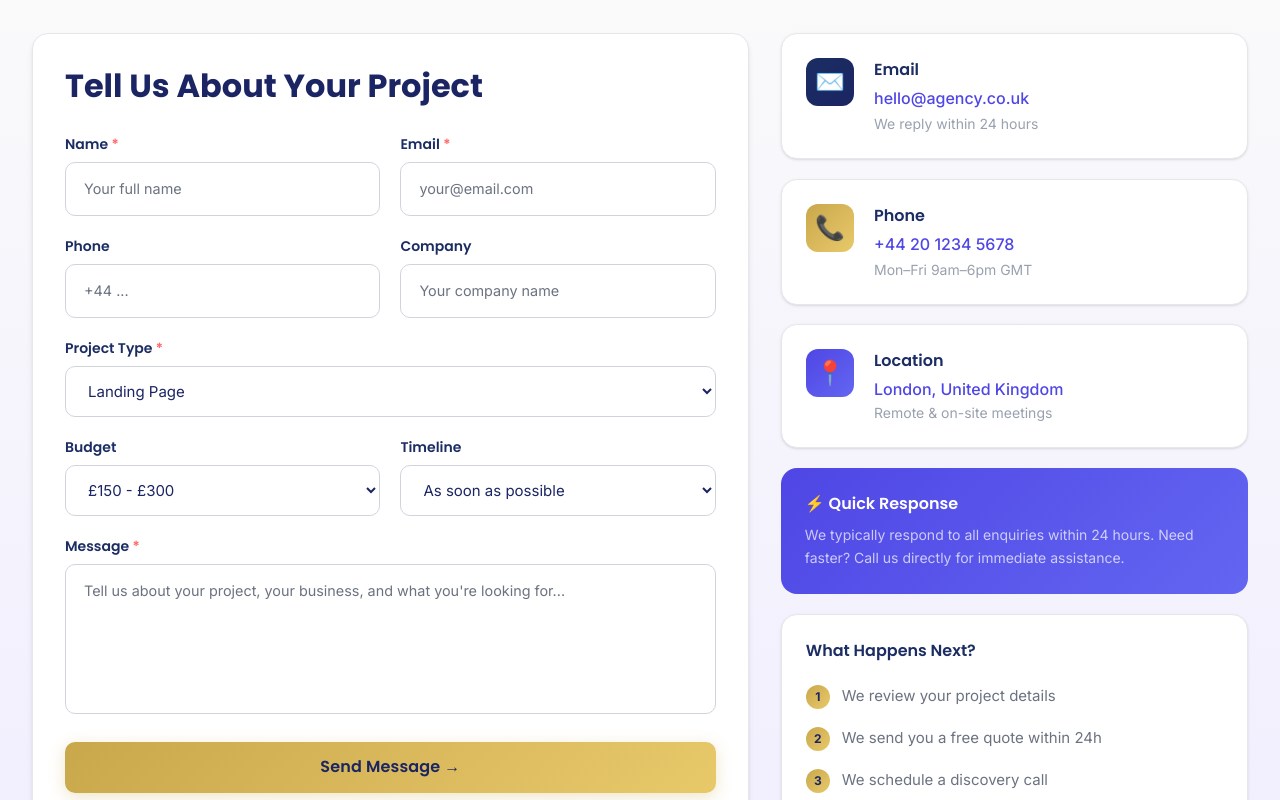
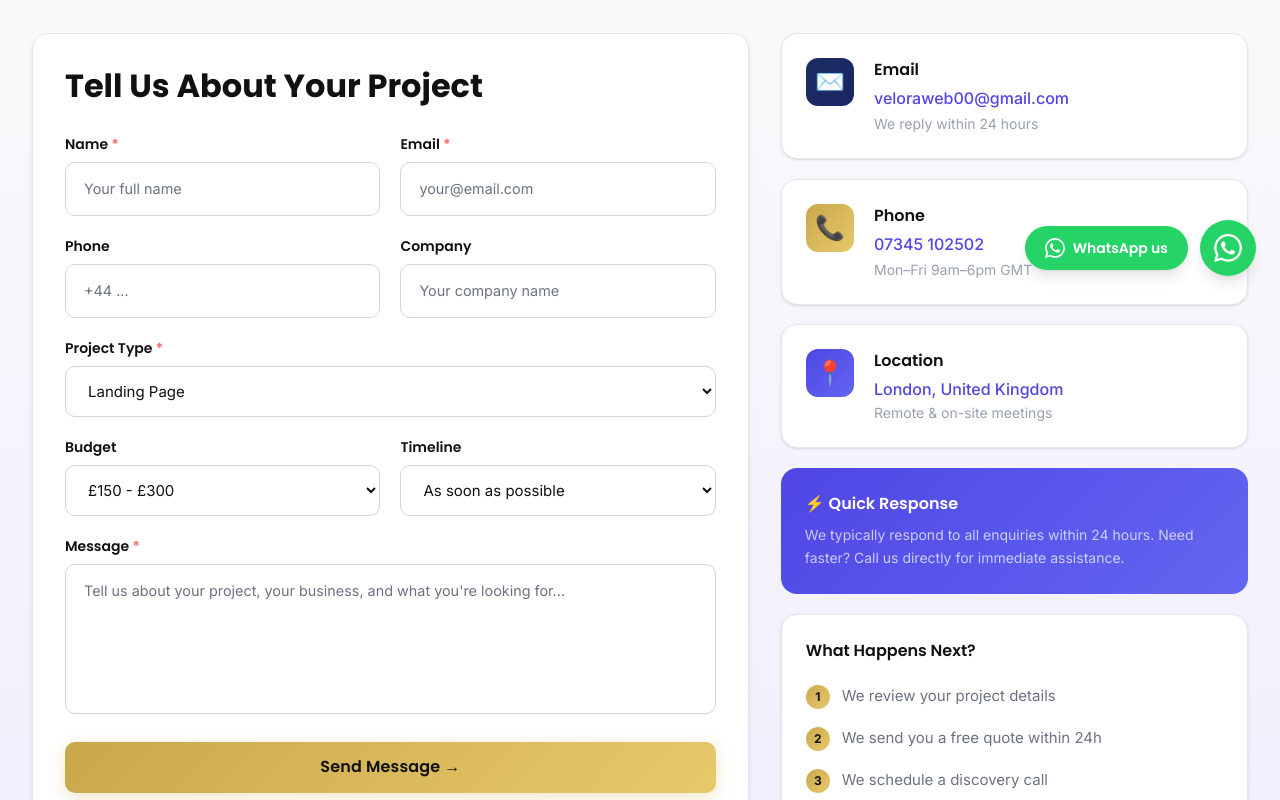
Before and after one commit to Deep4755/velora_web, a React (Vite) app: page /contact in a window 1280 px wide. Shown: the part 500-1300 px from the top of the page. Built offline with nearby package versions, Linux system fonts and the light colour scheme.

Commit message:
Add WhatsApp button, update contact details, change headings to black

```diff
--- a/src/components/FAQSection.jsx
+++ b/src/components/FAQSection.jsx
@@ -73,7 +73,7 @@ export default function FAQSection({ faqs = defaultFaqs, light = false }) {
                           : "text-white group-hover:text-[#C9A84C]"
                         : isOpen
                         ? "text-[#4F46E5]"
-                        : "text-[#1B2563] group-hover:text-[#4F46E5]"
+                        : "text-[#111111] group-hover:text-[#4F46E5]"
                     }`}
                     style={{ fontFamily: "'Poppins', sans-serif" }}
                   >
@@ -89,7 +89,7 @@ export default function FAQSection({ faqs = defaultFaqs, light = false }) {
                     }`}
                   >
                     <svg
-                      className={`w-3.5 h-3.5 transition-colors ${isOpen ? "text-[#1B2563]" : light ? "text-white" : "text-gray-500"}`}
+                      className={`w-3.5 h-3.5 transition-colors ${isOpen ? "text-[#111111]" : light ? "text-white" : "text-gray-500"}`}
                       fill="none"
                       stroke="currentColor"
                       viewBox="0 0 24 24"
--- a/src/components/Footer.jsx
+++ b/src/components/Footer.jsx
@@ -121,8 +121,8 @@ export default function Footer() {
             <p className="text-white font-bold text-xs uppercase tracking-widest mb-5">Contact</p>
             <ul className="space-y-3 mb-7">
               {[
-                { icon: "M3 8l7.89 5.26a2 2 0 002.22 0L21 8M5 19h14a2 2 0 002-2V7a2 2 0 00-2-2H5a2 2 0 00-2 2v10a2 2 0 002 2z", text: "hello@agency.co.uk", href: "mailto:hello@agency.co.uk" },
-                { icon: "M3 5a2 2 0 012-2h3.28a1 1 0 01.948.684l1.498 4.493a1 1 0 01-.502 1.21l-2.257 1.13a11.042 11.042 0 005.516 5.516l1.13-2.257a1 1 0 011.21-.502l4.493 1.498a1 1 0 01.684.949V19a2 2 0 01-2 2h-1C9.716 21 3 14.284 3 6V5z", text: "+44 20 1234 5678", href: "tel:+442012345678" },
+                { icon: "M3 8l7.89 5.26a2 2 0 002.22 0L21 8M5 19h14a2 2 0 002-2V7a2 2 0 00-2-2H5a2 2 0 00-2 2v10a2 2 0 002 2z", text: "veloraweb00@gmail.com", href: "mailto:veloraweb00@gmail.com" },
+                { icon: "M3 5a2 2 0 012-2h3.28a1 1 0 01.948.684l1.498 4.493a1 1 0 01-.502 1.21l-2.257 1.13a11.042 11.042 0 005.516 5.516l1.13-2.257a1 1 0 011.21-.502l4.493 1.498a1 1 0 01.684.949V19a2 2 0 01-2 2h-1C9.716 21 3 14.284 3 6V5z", text: "07345 102502", href: "tel:+447345102502" },
                 { icon: "M17.657 16.657L13.414 20.9a1.998 1.998 0 01-2.827 0l-4.244-4.243a8 8 0 1111.314 0z M15 11a3 3 0 11-6 0 3 3 0 016 0z", text: "London, UK", href: null },
               ].map((c, i) => (
                 <li key={i} className="flex items-start gap-2">
--- a/src/components/Layout.jsx
+++ b/src/components/Layout.jsx
@@ -2,6 +2,7 @@ import { useEffect } from "react";
 import { useLocation } from "react-router-dom";
 import Navbar from "./Navbar";
 import Footer from "./Footer";
+import WhatsAppButton from "./WhatsAppButton";
 
 export default function Layout({ children }) {
   const { pathname } = useLocation();
@@ -16,6 +17,7 @@ export default function Layout({ children }) {
       <Navbar />
       <main className="flex-1 pt-[90px]">{children}</main>
       <Footer />
+      <WhatsAppButton />
     </div>
   );
 }
--- a/src/components/Navbar.jsx
+++ b/src/components/Navbar.jsx
@@ -39,7 +39,7 @@ export default function Navbar() {
             </div>
             <div className="flex flex-col leading-tight">
               <span
-                className="font-black text-[#1B2563] text-xl tracking-wide"
+                className="font-black text-[#111111] text-xl tracking-wide"
                 style={{ fontFamily: "'Poppins', sans-serif" }}
               >
                 AGENCY
@@ -64,7 +64,7 @@ export default function Navbar() {
                   `px-4 py-2.5 rounded-lg text-base font-medium transition-all duration-200 ${
                     isActive
                       ? "text-[#4F46E5] font-semibold"
-                      : "text-gray-600 hover:text-[#1B2563]"
+                      : "text-gray-600 hover:text-[#111111]"
                   }`
                 }
                 style={{ fontFamily: "'Inter', sans-serif" }}
@@ -82,7 +82,7 @@ export default function Navbar() {
 
           {/* ── Mobile toggle ── */}
           <button
-            className="lg:hidden p-2.5 rounded-xl text-gray-500 hover:text-[#1B2563] hover:bg-gray-100 transition-colors"
+            className="lg:hidden p-2.5 rounded-xl text-gray-500 hover:text-[#111111] hover:bg-gray-100 transition-colors"
             onClick={() => setOpen(!open)}
             aria-label="Toggle menu"
           >
@@ -112,7 +112,7 @@ export default function Navbar() {
                 `px-4 py-3 rounded-xl text-base font-medium transition-colors ${
                   isActive
                     ? "text-[#4F46E5] font-semibold bg-indigo-50"
-                    : "text-gray-600 hover:text-[#1B2563] hover:bg-gray-50"
+                    : "text-gray-600 hover:text-[#111111] hover:bg-gray-50"
                 }`
               }
               style={{ fontFamily: "'Inter', sans-serif" }}
--- /dev/null
+++ b/src/components/WhatsAppButton.jsx
@@ -0,0 +1,40 @@
+/**
+ * Floating WhatsApp button — appears on every page.
+ * Opens WhatsApp chat with the business number.
+ */
+export default function WhatsAppButton() {
+  const phone = "447345102502"; // UK number without + or spaces
+  const message = "Hi, I'm interested in your web design services. Can we discuss my project?";
+  const url = `https://wa.me/${phone}?text=${encodeURIComponent(message)}`;
+
+  return (
+    <div className="fixed bottom-6 right-6 z-50 flex items-center gap-3">
+      {/* Label */}
+      <a
+        href={url}
+        target="_blank"
+        rel="noopener noreferrer"
+        className="hidden sm:flex items-center gap-2 bg-[#25D366] hover:bg-[#1fb855] text-white font-semibold text-sm px-5 py-3 rounded-full shadow-lg hover:shadow-xl transition-all duration-300 hover:-translate-y-0.5"
+        style={{ fontFamily: "'Poppins', sans-serif" }}
+      >
+        <svg className="w-5 h-5" viewBox="0 0 24 24" fill="currentColor">
+          <path d="M17.472 14.382c-.297-.149-1.758-.867-2.03-.967-.273-.099-.471-.148-.67.15-.197.297-.767.966-.94 1.164-.173.199-.347.223-.644.075-.297-.15-1.255-.463-2.39-1.475-.883-.788-1.48-1.761-1.653-2.059-.173-.297-.018-.458.13-.606.134-.133.298-.347.446-.52.149-.174.198-.298.298-.497.099-.198.05-.371-.025-.52-.075-.149-.669-1.612-.916-2.207-.242-.579-.487-.5-.669-.51-.173-.008-.371-.01-.57-.01-.198 0-.52.074-.792.372-.272.297-1.04 1.016-1.04 2.479 0 1.462 1.065 2.875 1.213 3.074.149.198 2.096 3.2 5.077 4.487.709.306 1.262.489 1.694.625.712.227 1.36.195 1.871.118.571-.085 1.758-.719 2.006-1.413.248-.694.248-1.289.173-1.413-.074-.124-.272-.198-.57-.347m-5.421 7.403h-.004a9.87 9.87 0 01-5.031-1.378l-.361-.214-3.741.982.998-3.648-.235-.374a9.86 9.86 0 01-1.51-5.26c.001-5.45 4.436-9.884 9.888-9.884 2.64 0 5.122 1.03 6.988 2.898a9.825 9.825 0 012.893 6.994c-.003 5.45-4.437 9.884-9.885 9.884m8.413-18.297A11.815 11.815 0 0012.05 0C5.495 0 .16 5.335.157 11.892c0 2.096.547 4.142 1.588 5.945L.057 24l6.305-1.654a11.882 11.882 0 005.683 1.448h.005c6.554 0 11.89-5.335 11.893-11.893a11.821 11.821 0 00-3.48-8.413z"/>
+        </svg>
+        WhatsApp us
+      </a>
+
+      {/* Circle icon (always visible) */}
+      <a
+        href={url}
+        target="_blank"
+        rel="noopener noreferrer"
+        className="w-14 h-14 bg-[#25D366] hover:bg-[#1fb855] rounded-full flex items-center justify-center shadow-lg hover:shadow-xl transition-all duration-300 hover:scale-110"
+        aria-label="Chat on WhatsApp"
+      >
+        <svg className="w-7 h-7 text-white" viewBox="0 0 24 24" fill="currentColor">
+          <path d="M17.472 14.382c-.297-.149-1.758-.867-2.03-.967-.273-.099-.471-.148-.67.15-.197.297-.767.966-.94 1.164-.173.199-.347.223-.644.075-.297-.15-1.255-.463-2.39-1.475-.883-.788-1.48-1.761-1.653-2.059-.173-.297-.018-.458.13-.606.134-.133.298-.347.446-.52.149-.174.198-.298.298-.497.099-.198.05-.371-.025-.52-.075-.149-.669-1.612-.916-2.207-.242-.579-.487-.5-.669-.51-.173-.008-.371-.01-.57-.01-.198 0-.52.074-.792.372-.272.297-1.04 1.016-1.04 2.479 0 1.462 1.065 2.875 1.213 3.074.149.198 2.096 3.2 5.077 4.487.709.306 1.262.489 1.694.625.712.227 1.36.195 1.871.118.571-.085 1.758-.719 2.006-1.413.248-.694.248-1.289.173-1.413-.074-.124-.272-.198-.57-.347m-5.421 7.403h-.004a9.87 9.87 0 01-5.031-1.378l-.361-.214-3.741.982.998-3.648-.235-.374a9.86 9.86 0 01-1.51-5.26c.001-5.45 4.436-9.884 9.888-9.884 2.64 0 5.122 1.03 6.988 2.898a9.825 9.825 0 012.893 6.994c-.003 5.45-4.437 9.884-9.885 9.884m8.413-18.297A11.815 11.815 0 0012.05 0C5.495 0 .16 5.335.157 11.892c0 2.096.547 4.142 1.588 5.945L.057 24l6.305-1.654a11.882 11.882 0 005.683 1.448h.005c6.554 0 11.89-5.335 11.893-11.893a11.821 11.821 0 00-3.48-8.413z"/>
+        </svg>
+      </a>
+    </div>
+  );
+}
--- a/src/index.css
+++ b/src/index.css
@@ -10,7 +10,7 @@ html {
 body {
   font-family: 'Inter', 'Segoe UI', system-ui, sans-serif;
   background-color: #ffffff;
-  color: #1B2563;
+  color: #111111;
   -webkit-font-smoothing: antialiased;
   -moz-osx-font-smoothing: grayscale;
   font-size: 16px;
@@ -21,7 +21,7 @@ body {
 h1, h2, h3, h4, h5, h6 {
   font-family: 'Poppins', 'Segoe UI', system-ui, sans-serif;
   line-height: 1.25;
-  color: #1B2563;
+  color: #111111;
 }
 
 /* ─────────────────────────────────────────
@@ -37,7 +37,7 @@ h1, h2, h3, h4, h5, h6 {
 ───────────────────────────────────────── */
 .btn-primary {
   background: linear-gradient(135deg, #C9A84C 0%, #E8C96A 100%);
-  color: #1B2563;
+  color: #111111;
   font-family: 'Poppins', sans-serif;
   font-weight: 600;
   font-size: 1rem;
@@ -107,7 +107,7 @@ h1, h2, h3, h4, h5, h6 {
 /* Legacy aliases so existing code still works */
 .btn-gold {
   background: linear-gradient(135deg, #C9A84C 0%, #E8C96A 100%);
-  color: #1B2563;
+  color: #111111;
   font-family: 'Poppins', sans-serif;
   font-weight: 600;
   font-size: 1rem;
@@ -204,7 +204,7 @@ h1, h2, h3, h4, h5, h6 {
   padding: 0.875rem 1.125rem;
   font-size: 0.9375rem;
   font-family: 'Inter', sans-serif;
-  color: #1B2563;
+  color: #111111;
   background: #fff;
   outline: none;
   transition: border-color 0.2s ease, box-shadow 0.2s ease;
@@ -281,7 +281,7 @@ h1, h2, h3, h4, h5, h6 {
   font-size: clamp(2rem, 4.5vw, 3rem);
   font-weight: 800;
   line-height: 1.15;
-  color: #1B2563;
+  color: #111111;
 }
 
 .heading-md {
@@ -289,7 +289,7 @@ h1, h2, h3, h4, h5, h6 {
   font-size: clamp(1.375rem, 3vw, 2rem);
   font-weight: 700;
   line-height: 1.25;
-  color: #1B2563;
+  color: #111111;
 }
 
 .body-lg {
--- a/src/pages/ContactPage.jsx
+++ b/src/pages/ContactPage.jsx
@@ -52,13 +52,13 @@ export default function ContactPage() {
                   <form onSubmit={submit} className="space-y-5">
                     <div className="grid grid-cols-1 sm:grid-cols-2 gap-5">
                       <div>
-                        <label className="text-sm font-semibold text-[#1B2D63] block mb-2" style={{ fontFamily: "'Poppins', sans-serif" }}>
+                        <label className="text-sm font-semibold text-[#111111] block mb-2" style={{ fontFamily: "'Poppins', sans-serif" }}>
                           Name <span className="text-red-400">*</span>
                         </label>
                         <input type="text" name="name" value={form.name} onChange={handle} placeholder="Your full name" required className="input-field" />
                       </div>
                       <div>
-                        <label className="text-sm font-semibold text-[#1B2D63] block mb-2" style={{ fontFamily: "'Poppins', sans-serif" }}>
+                        <label className="text-sm font-semibold text-[#111111] block mb-2" style={{ fontFamily: "'Poppins', sans-serif" }}>
                           Email <span className="text-red-400">*</span>
                         </label>
                         <input type="email" name="email" value={form.email} onChange={handle} placeholder="your@email.com" required className="input-field" />
@@ -66,16 +66,16 @@ export default function ContactPage() {
                     </div>
                     <div className="grid grid-cols-1 sm:grid-cols-2 gap-5">
                       <div>
-                        <label className="text-sm font-semibold text-[#1B2D63] block mb-2" style={{ fontFamily: "'Poppins', sans-serif" }}>Phone</label>
+                        <label className="text-sm font-semibold text-[#111111] block mb-2" style={{ fontFamily: "'Poppins', sans-serif" }}>Phone</label>
                         <input type="tel" name="phone" value={form.phone} onChange={handle} placeholder="+44 ..." className="input-field" />
                       </div>
                       <div>
-                        <label className="text-sm font-semibold text-[#1B2D63] block mb-2" style={{ fontFamily: "'Poppins', sans-serif" }}>Company</label>
+                        <label className="text-sm font-semibold text-[#111111] block mb-2" style={{ fontFamily: "'Poppins', sans-serif" }}>Company</label>
                         <input type="text" name="company" value={form.company} onChange={handle} placeholder="Your company name" className="input-field" />
                       </div>
                     </div>
                     <div>
-                      <label className="text-sm font-semibold text-[#1B2D63] block mb-2" style={{ fontFamily: "'Poppins', sans-serif" }}>
+                      <label className="text-sm font-semibold text-[#111111] block mb-2" style={{ fontFamily: "'Poppins', sans-serif" }}>
                         Project Type <span className="text-red-400">*</span>
                       </label>
                       <select name="projectType" value={form.projectType} onChange={handle} className="input-field">
@@ -89,7 +89,7 @@ export default function ContactPage() {
                     </div>
                     <div className="grid grid-cols-1 sm:grid-cols-2 gap-5">
                       <div>
-                        <label className="text-sm font-semibold text-[#1B2D63] block mb-2" style={{ fontFamily: "'Poppins', sans-serif" }}>Budget</label>
+                        <label className="text-sm font-semibold text-[#111111] block mb-2" style={{ fontFamily: "'Poppins', sans-serif" }}>Budget</label>
                         <select name="budget" value={form.budget} onChange={handle} className="input-field">
                           <option>£150 - £300</option>
                           <option>£300 - £800</option>
@@ -99,7 +99,7 @@ export default function ContactPage() {
                         </select>
                       </div>
                       <div>
-                        <label className="text-sm font-semibold text-[#1B2D63] block mb-2" style={{ fontFamily: "'Poppins', sans-serif" }}>Timeline</label>
+                        <label className="text-sm font-semibold text-[#111111] block mb-2" style={{ fontFamily: "'Poppins', sans-serif" }}>Timeline</label>
                         <select name="timeline" value={form.timeline} onChange={handle} className="input-field">
                           <option>As soon as possible</option>
                           <option>Within 2 weeks</option>
@@ -109,7 +109,7 @@ export default function ContactPage() {
                       </div>
                     </div>
                     <div>
-                      <label className="text-sm font-semibold text-[#1B2D63] block mb-2" style={{ fontFamily: "'Poppins', sans-serif" }}>
+                      <label className="text-sm font-semibold text-[#111111] block mb-2" style={{ fontFamily: "'Poppins', sans-serif" }}>
                         Message <span className="text-red-400">*</span>
                       </label>
                       <textarea
@@ -133,8 +133,8 @@ export default function ContactPage() {
             {/* Info sidebar */}
             <div className="lg:col-span-2 flex flex-col gap-5">
               {[
-                { icon: "✉️", label: "Email", value: "hello@agency.co.uk", sub: "We reply within 24 hours", href: "mailto:hello@agency.co.uk", gradient: "linear-gradient(135deg, #1B2D63, #1B2563)" },
-                { icon: "📞", label: "Phone", value: "+44 20 1234 5678", sub: "Mon–Fri 9am–6pm GMT", href: "tel:+442012345678", gradient: "linear-gradient(135deg, #C9A84C, #E8C96A)" },
+                { icon: "✉️", label: "Email", value: "veloraweb00@gmail.com", sub: "We reply within 24 hours", href: "mailto:veloraweb00@gmail.com", gradient: "linear-gradient(135deg, #1B2D63, #1B2563)" },
+                { icon: "📞", label: "Phone", value: "07345 102502", sub: "Mon–Fri 9am–6pm GMT", href: "tel:+447345102502", gradient: "linear-gradient(135deg, #C9A84C, #E8C96A)" },
                 { icon: "📍", label: "Location", value: "London, United Kingdom", sub: "Remote & on-site meetings", href: null, gradient: "linear-gradient(135deg, #4F46E5, #6366f1)" },
               ].map((info, i) => (
                 <div key={i} className="bg-white rounded-2xl p-6 border border-gray-200 flex items-start gap-5 shadow-sm card-hover">
@@ -142,7 +142,7 @@ export default function ContactPage() {
                     {info.icon}
                   </div>
                   <div>
-                    <p className="font-semibold text-base text-[#1B2D63] mb-1" style={{ fontFamily: "'Poppins', sans-serif" }}>{info.label}</p>
+                    <p className="font-semibold text-base text-[#111111] mb-1" style={{ fontFamily: "'Poppins', sans-serif" }}>{info.label}</p>
                     {info.href
                       ? <a href={info.href} className="text-base font-medium text-[#4F46E5] hover:underline">{info.value}</a>
                       : <p className="text-base font-medium text-[#4F46E5]">{info.value}</p>
@@ -160,12 +160,12 @@ export default function ContactPage() {
               </div>
 
               <div className="bg-white rounded-2xl p-6 border border-gray-200 shadow-sm">
-                <p className="font-semibold text-base text-[#1B2D63] mb-5" style={{ fontFamily: "'Poppins', sans-serif" }}>What Happens Next?</p>
+                <p className="font-semibold text-base text-[#111111] mb-5" style={{ fontFamily: "'Poppins', sans-serif" }}>What Happens Next?</p>
                 <ul className="space-y-4">
                   {["We review your project details", "We send you a free quote within 24h", "We schedule a discovery call", "We start building your website"].map((step, i) => (
                     <li key={i} className="flex items-start gap-3">
                       <span
-                        className="w-6 h-6 rounded-full text-[#1B2563] text-xs font-bold flex items-center justify-center shrink-0 mt-0.5"
+                        className="w-6 h-6 rounded-full text-[#111111] text-xs font-bold flex items-center justify-center shrink-0 mt-0.5"
                         style={{ background: "linear-gradient(135deg, #C9A84C, #E8C96A)" }}
                       >
                         {i + 1}
```
Also changed, not shown: src/pages/AboutPage.jsx (+8 -8 lines), src/pages/Home.jsx (+9 -9 lines), src/pages/PortfolioPage.jsx (+9 -9 lines), src/pages/PricingPage.jsx (+9 -9 lines), src/pages/ServicesPage.jsx (+5 -5 lines).
